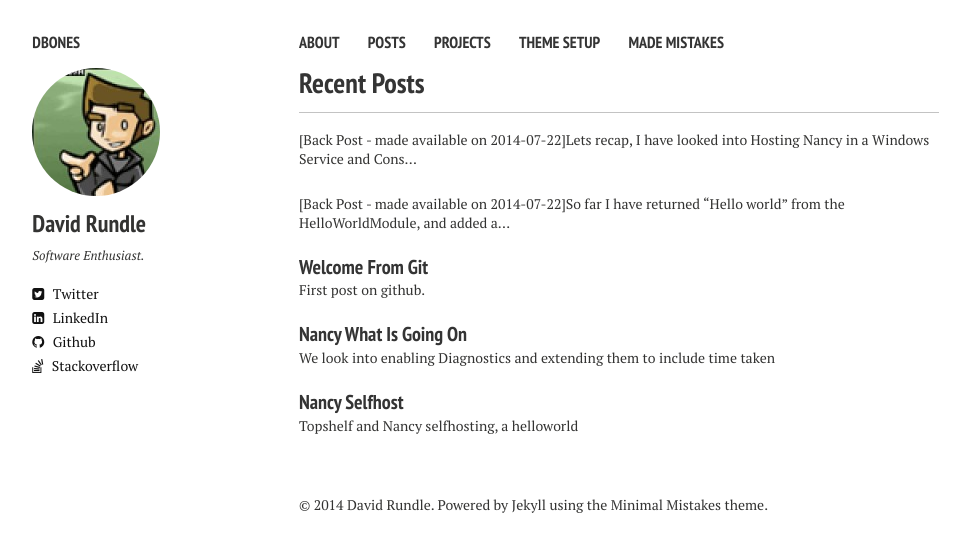
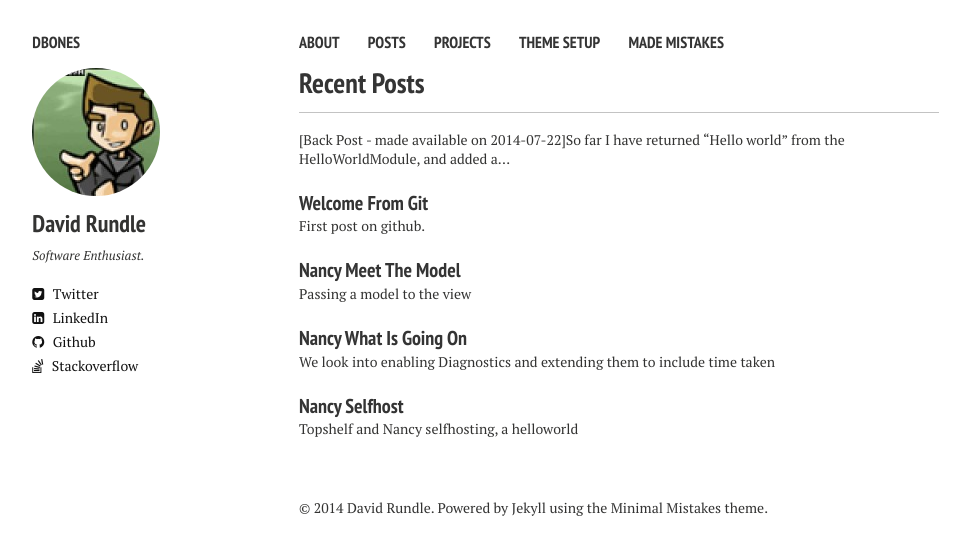
Before and after one commit to dbones/dbones.github.io, a Jekyll site: the page built from index.md, in a window 1280 px wide. Shown: the top 555 px of the page, without its empty margins (21-981 px from the left). Built offline with Jekyll 4.4.1, drawn with Linux system fonts in a browser that asks for light colours; nearby versions of some CDN libraries; part of the change alters nothing that is shown.

Commit message:
no message

```diff
--- a/_posts/2013-08-24-nancy-meet-the-model.md
+++ b/_posts/2013-08-24-nancy-meet-the-model.md
@@ -1,12 +1,10 @@
 ---
+published: true
 layout: post
-published: true
-title: "meet the model, Nancy."
-description: "Pass a model to the view."
+description: Passing a model to the view
 tags: [nancy]
-comments:true
+comments: true
 ---
-
 [Back Post - made available on 2014-07-22]
 
 Lets recap, I have looked into
```
